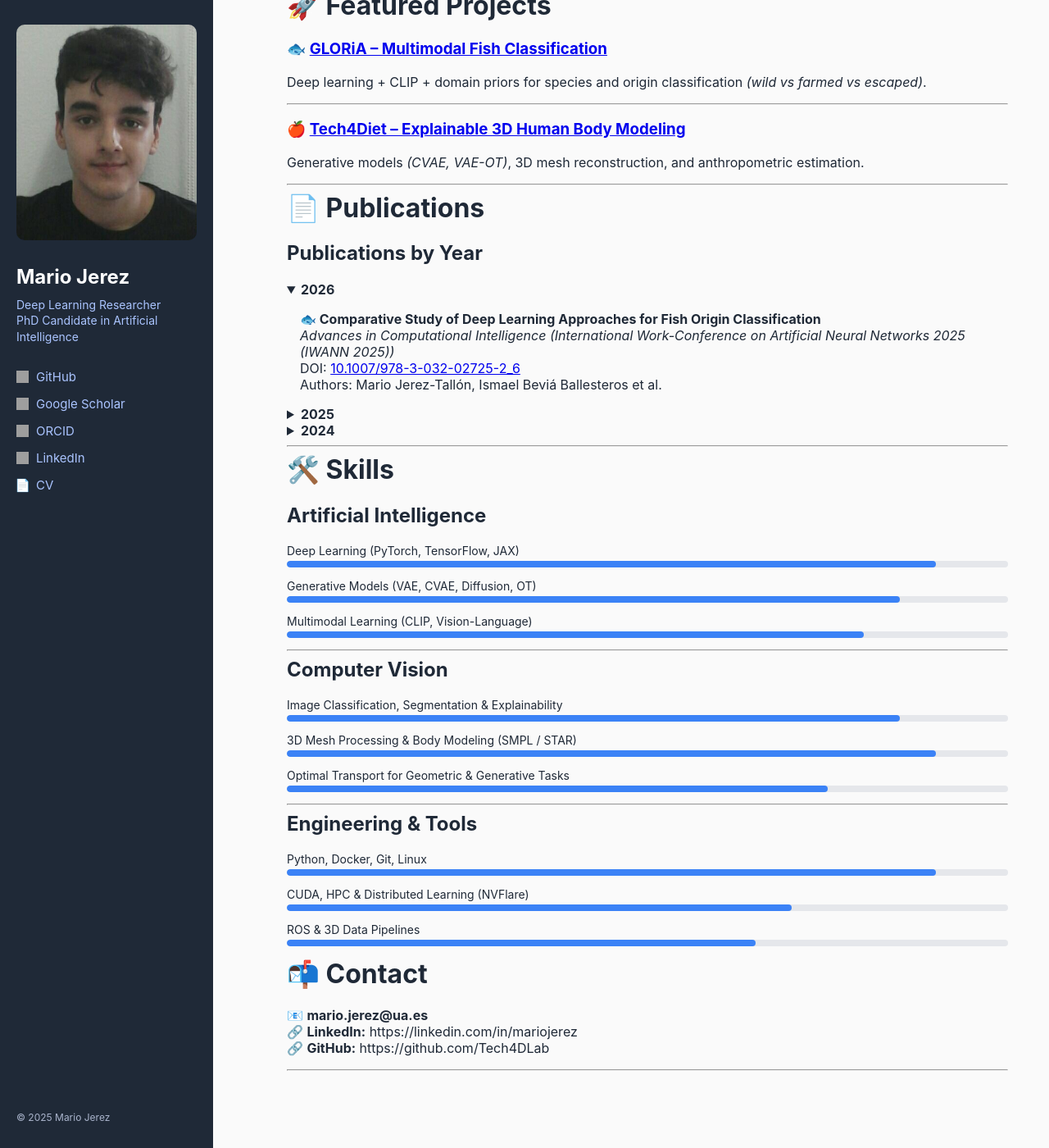
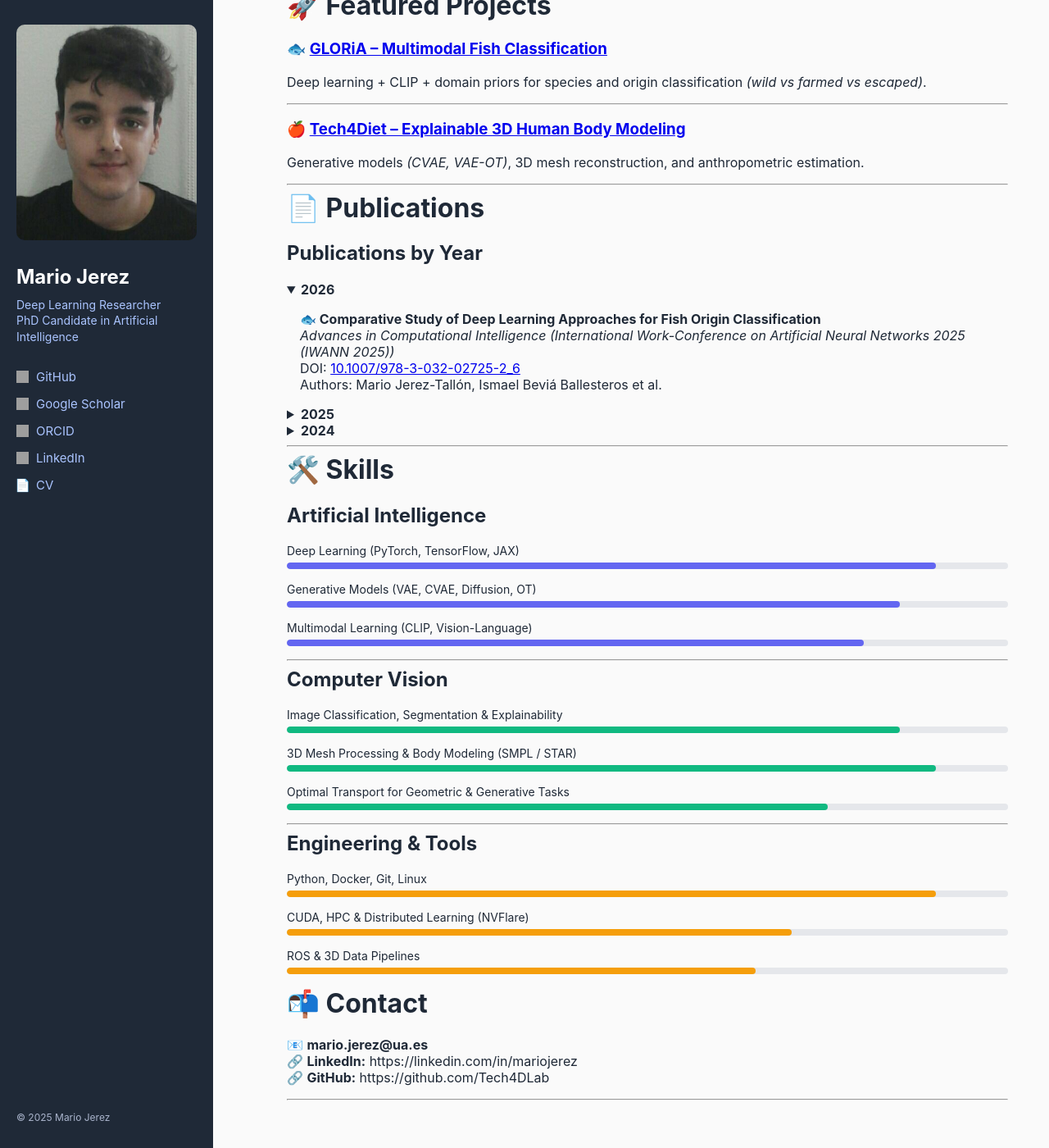
Before and after one commit to Mariojt72/Mariojt72.github.io, a Jekyll site: the page built from index.md, in a window 1280 px wide and 1400 px high, scrolled down 265 px. Shown: the whole window at 82% size. Built offline with Jekyll 4.4.1, drawn with Linux system fonts in a browser that asks for light colours; grey boxes are pictures that could not be loaded.

Commit message:
Update style.css

```diff
--- a/assets/css/style.css
+++ b/assets/css/style.css
@@ -115,13 +115,13 @@ body {
 
 /* SKILLS --------------------------------------------------------- */
 .skill {
-  margin-bottom: 14px;
+  margin-bottom: 16px;
 }
 
 .skill-name {
   display: block;
   font-size: 14px;
-  margin-bottom: 4px;
+  margin-bottom: 6px;
   color: #1f2937;
 }
 
@@ -133,8 +133,22 @@ body {
   overflow: hidden;
 }
 
+/* Animated level */
 .skill-level {
   height: 100%;
-  background-color: #3b82f6; /* azul académico */
   border-radius: 4px;
+  transition: width 1s ease-in-out;
 }
+
+/* Category colors */
+.ai .skill-level {
+  background-color: #6366f1; /* indigo */
+}
+
+.cv .skill-level {
+  background-color: #10b981; /* emerald */
+}
+
+.eng .skill-level {
+  background-color: #f59e0b; /* amber */
+}
```
